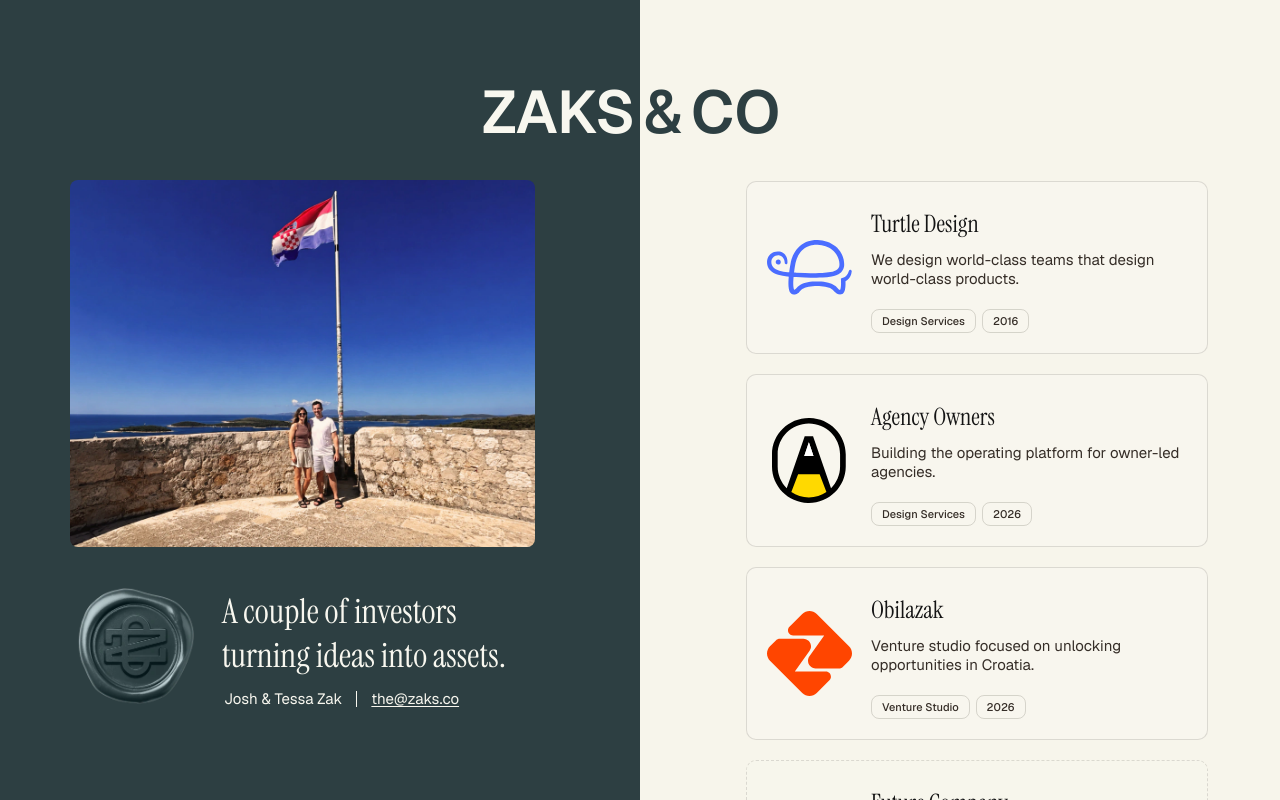
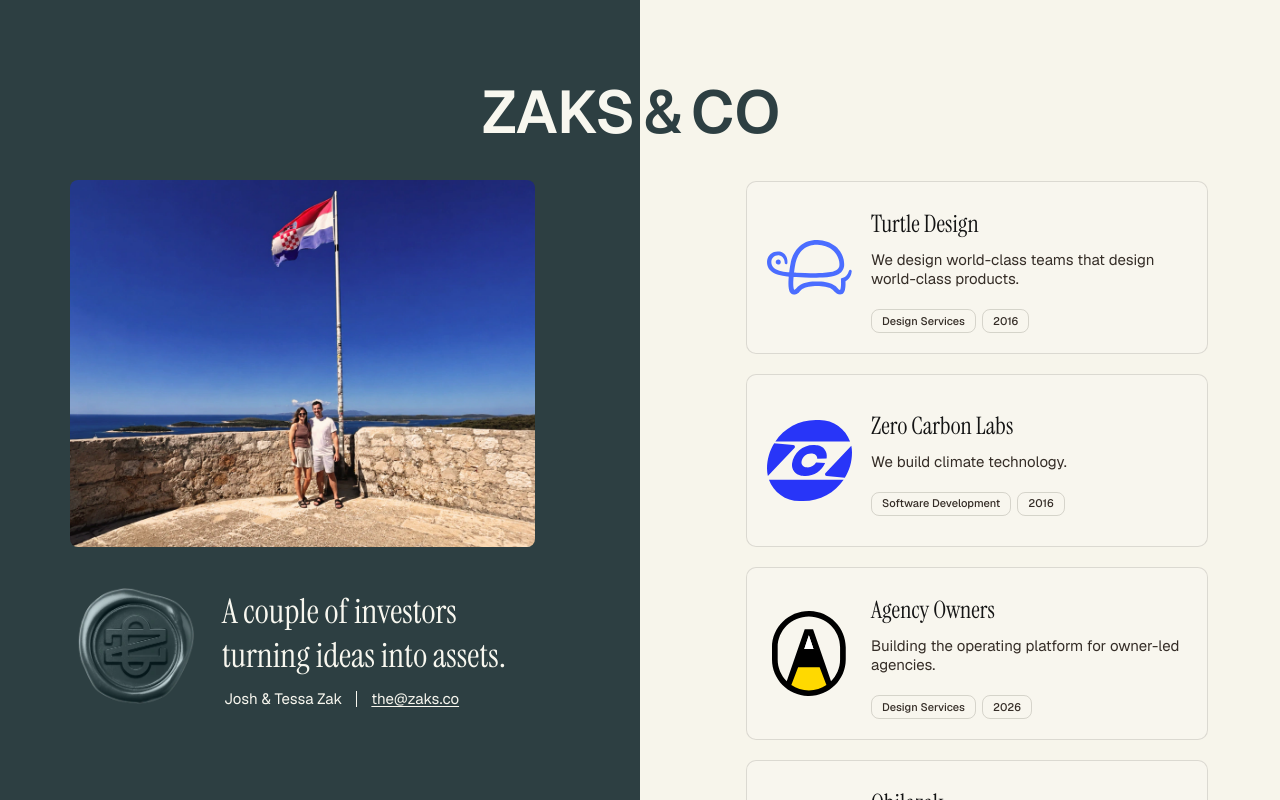
Before and after one commit to joshzak/zaks, a Next.js app: page / in a window 1280 px wide. Built offline with nearby package versions, Linux system fonts and the light colour scheme.

Commit message:
Add Zero Carbon Labs to portfolio

```diff
--- a/app/page.tsx
+++ b/app/page.tsx
@@ -75,10 +75,17 @@
 
     <section className="portfolio-panel" aria-label="Zaks and Company portfolio">
       <div className="portfolio-list">
-        {companies.map((company, index) => company.enabled && company.url
-          ? <a className="company-card" href={company.url} key={`${company.name}-${index}`}><CardContents company={company} /></a>
-          : <article className="company-card company-card--placeholder" aria-label={`${company.name}, placeholder`} key={`${company.name}-${index}`}><CardContents company={company} /></article>
-        )}
+        {companies.map((company, index) => {
+          const key = `${company.name}-${index}`;
+
+          if (company.placeholder) {
+            return <article className="company-card company-card--placeholder" aria-label={`${company.name}, placeholder`} key={key}><CardContents company={company} /></article>;
+          }
+
+          return company.url
+            ? <a className="company-card" href={company.url} key={key}><CardContents company={company} /></a>
+            : <article className="company-card" key={key}><CardContents company={company} /></article>;
+        })}
       </div>
     </section>
     </main>
--- a/app/portfolio.ts
+++ b/app/portfolio.ts
@@ -13,6 +13,7 @@
 
 export const companies: Company[] = [
   { name: "Turtle Design", description: "We design world-class teams that design world-class products.", category: "Design Services", year: "2016", url: "https://turtle.design", logoPath: "/logos/turtle.svg", enabled: true, placeholder: false },
+  { name: "Zero Carbon Labs", description: "We build climate technology.", category: "Software Development", year: "2016", url: null, logoPath: "/logos/zcl-Icon.svg", enabled: true, placeholder: false },
   { name: "Agency Owners", description: "Building the operating platform for owner-led agencies.", category: "Design Services", year: "2026", url: "https://agencyowners.com", logoPath: "/logos/agency-owners.svg", enabled: true, placeholder: false },
   { name: "Obilazak", description: "Venture studio focused on unlocking opportunities in Croatia.", category: "Venture Studio", year: "2026", url: "https://obilazak.com", logoPath: "/logos/obilazak.svg", enabled: true, placeholder: false },
   { name: "Future Company", description: "Reserved for a future Zaks & Co venture. Have an idea?", category: "Placeholder", year: "—", url: null, logoPath: "/logos/zaks-co.svg", enabled: false, placeholder: true, ctaLabel: "Send us your pitch", ctaUrl: "mailto:the@zaks.co?subject=Pitch%20for%20Zaks%20%26%20Co" }
```
Also changed, not shown: public/logos/zcl-Icon.svg (added).
